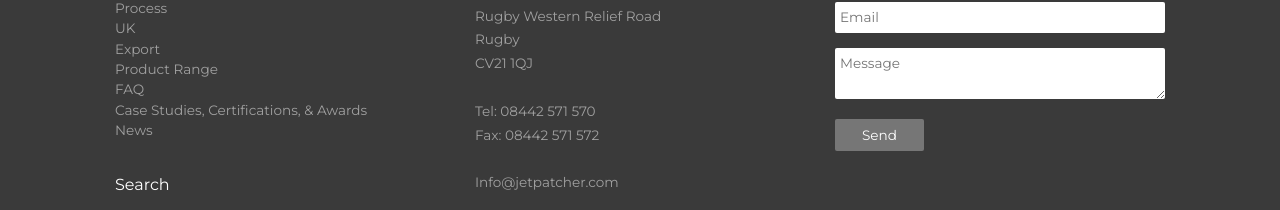
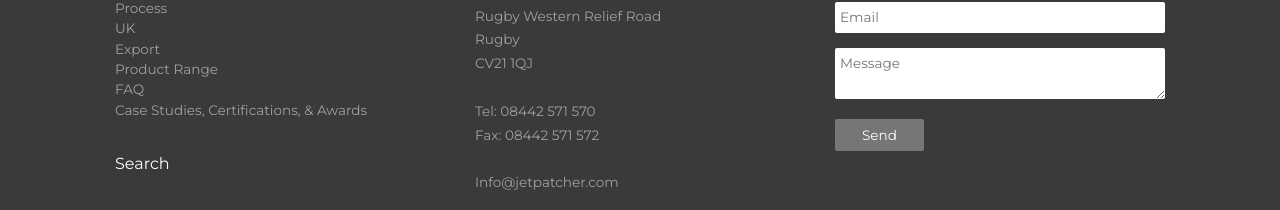
Before and after one commit to 4mber/jetpatcher, a website: page range.html in a window 1280 px wide. Shown: the part 5152-5362 px from the top of the page. Drawn offline with Linux system fonts and the light colour scheme; a script that the page names is missing; a web font is replaced by a local one.

Commit message:
Update range.html

```diff
--- a/range.html
+++ b/range.html
@@ -260,9 +260,6 @@
               <li>
                 <a class="nav-item-foot" href="csca.html">Case Studies, Certifications, & Awards</a>
               </li>
-              <li>
-                <a class="nav-item-foot" href="news.html">News</a>
-              </li>
               <h6 class="service-heading"><br>Search</h6>
               <!-- Search form -->
               <div id="search-contain">
```
